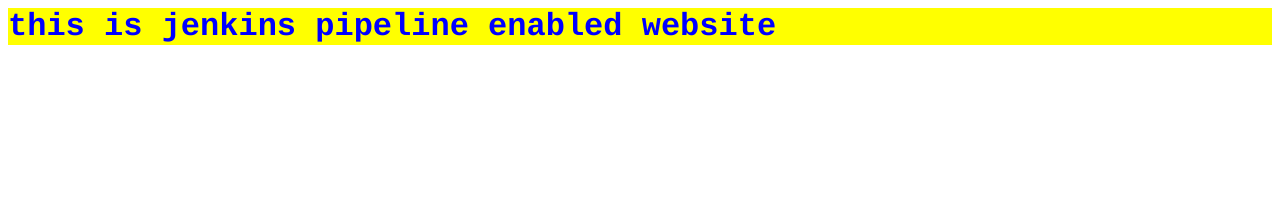
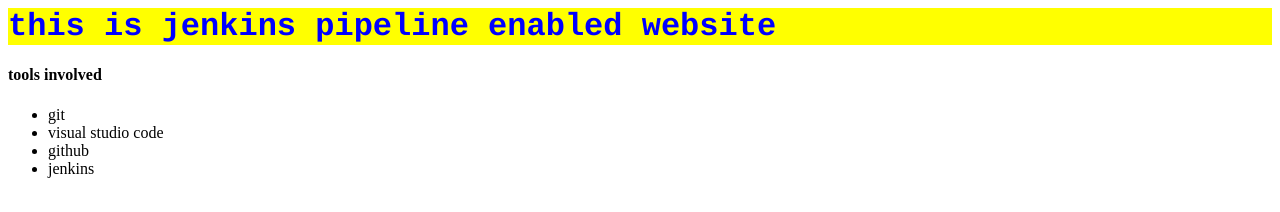
Before and after one commit to VictorMajumder/jenkins-static-pipeline, a plain HTML site: page index.html in a window 1280 px wide. Drawn offline with Linux system fonts and the light colour scheme.

Commit message:
6-commit

```diff
--- a/index.html
+++ b/index.html
@@ -5,5 +5,14 @@
     </head>
     <body>
         <h1>this is jenkins pipeline enabled website</h1>
+        <h4>tools involved</h4>
+        <ul>
+            <li>git</li>
+            <li>visual studio code</li>
+            <li>github</li>
+            <li>jenkins</li>
+        </ul>
+
+
     </body>
 </html>
```
